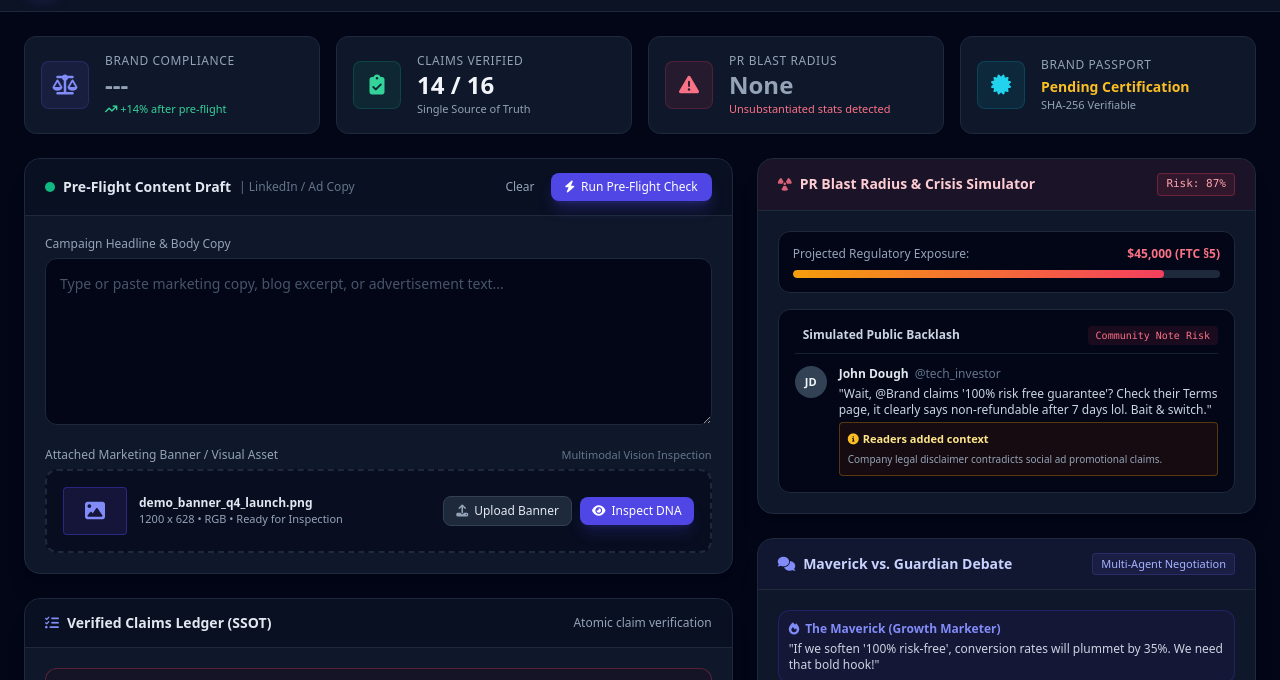
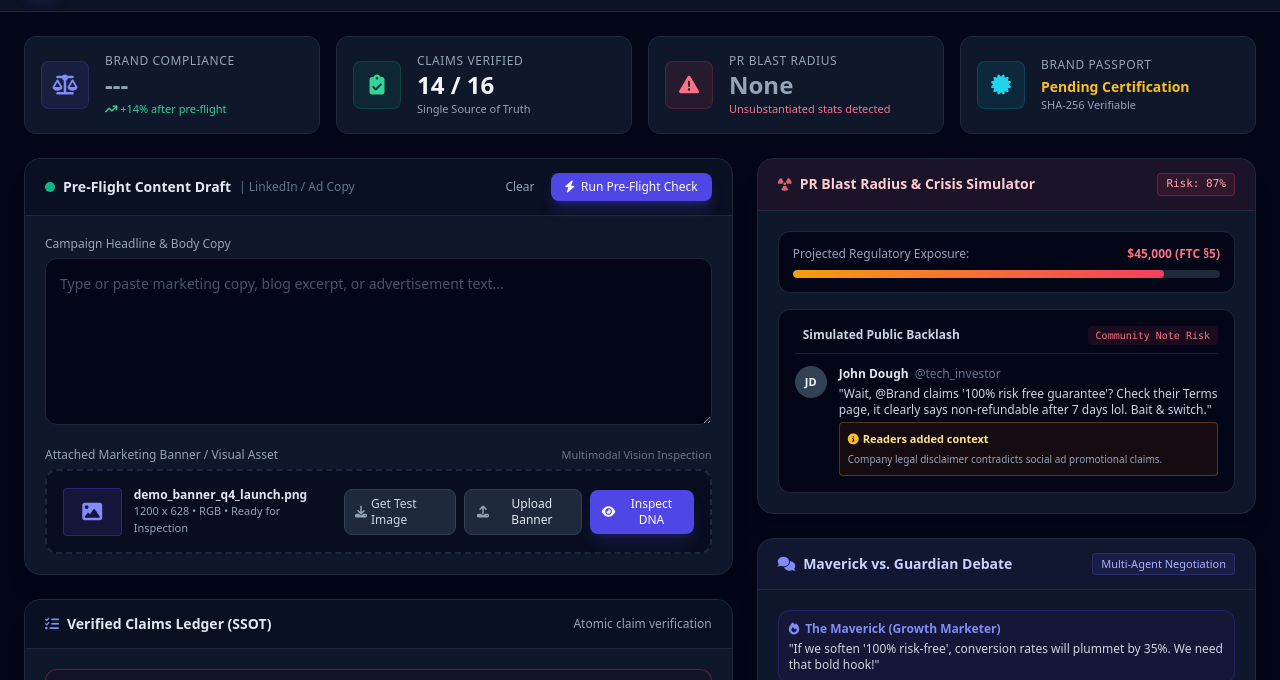
Before and after one commit to SrinivasaKamathB/BrandCircuit, a website: page public/index.html in a window 1280 px wide. Shown: the part 62-742 px from the top of the page. Drawn offline with nearby package versions, Linux system fonts and the light colour scheme.

Commit message:
feat: add sample marketing banner download button

```diff
--- a/public/index.html
+++ b/public/index.html
@@ -177,6 +177,9 @@
 
                 <div class="flex items-center space-x-2">
                   <input type="file" id="banner-file-input" accept="image/*" class="hidden" onchange="handleBannerUpload(event)">
+                  <a href="/test_marketing_banner.png" download="test_marketing_banner.png" class="text-xs bg-slate-800 hover:bg-slate-700 text-slate-300 border border-slate-700 px-2.5 py-1.5 rounded-lg transition font-medium flex items-center">
+                    <i class="fa-solid fa-download mr-1 text-slate-400"></i> Get Test Image
+                  </a>
                   <button type="button" onclick="document.getElementById('banner-file-input').click()" class="text-xs bg-slate-800 hover:bg-slate-700 text-slate-200 border border-slate-700 px-3 py-1.5 rounded-lg transition font-medium flex items-center">
                     <i class="fa-solid fa-upload mr-1.5 text-slate-400"></i> Upload Banner
                   </button>
```
Also changed, not shown: public/test_marketing_banner.png (added).
